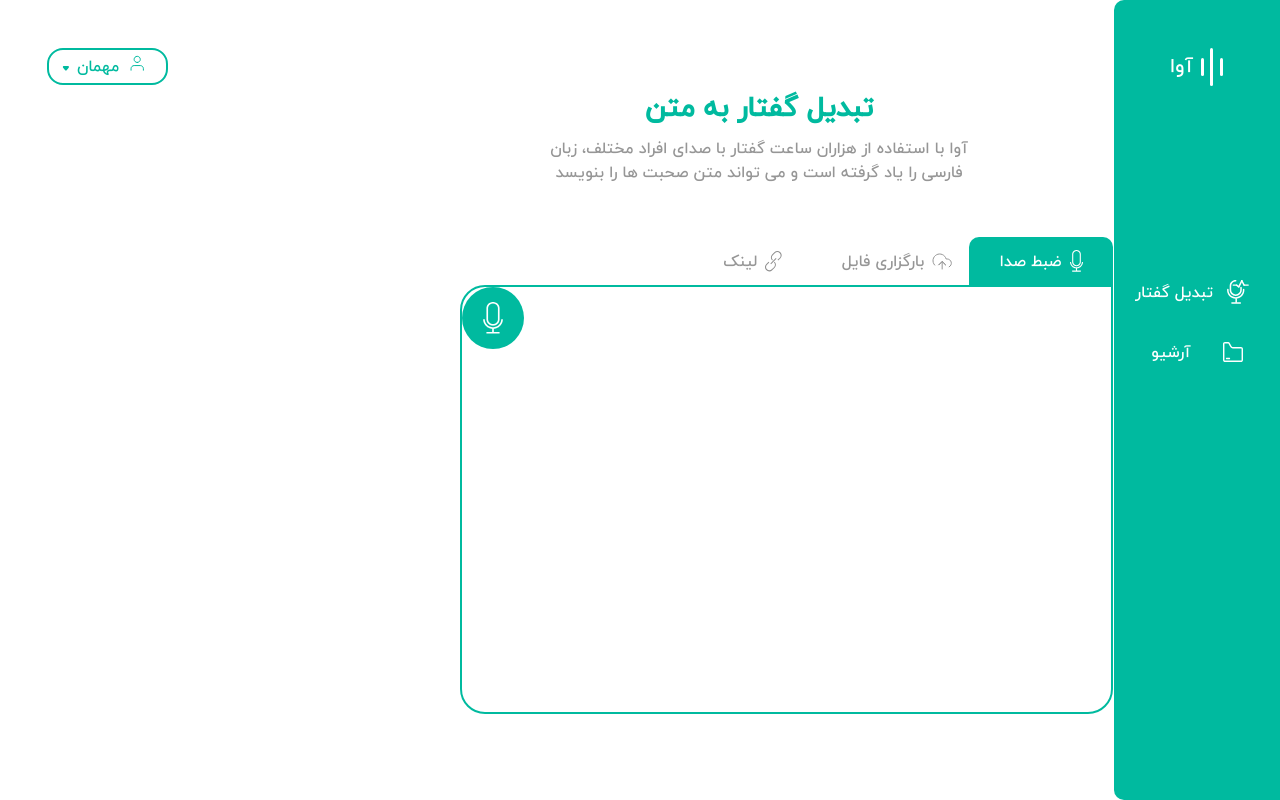
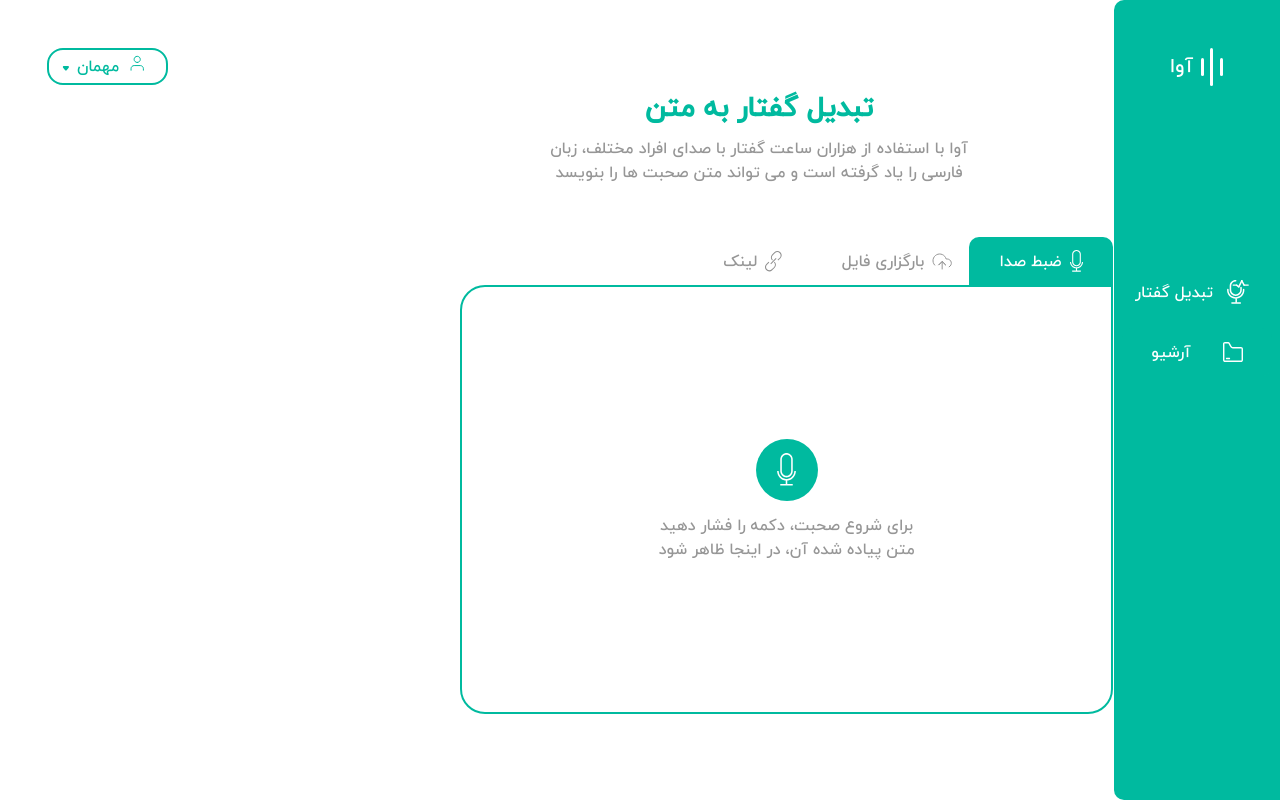
Before and after one commit to Hamid-Gholamreza/Ava, a React (Create React App) app: page /audio-to-text in a window 1280 px wide. Built offline with nearby package versions, Linux system fonts and the light colour scheme.

Commit message:
adding the toggle option to sidemenu

```diff
--- a/src/components/Account.jsx
+++ b/src/components/Account.jsx
@@ -5,7 +5,7 @@ import dropIcon from '../icons/drop_icon.svg'
 
 function Account() {
     return (
-        <div className="w-[121px] h-[37px] block h-9 text-custom-color-1 border-solid border-2 border-custom-color-1 rounded-2xl absolute
+        <div className="w-[121px] h-[37px] block text-custom-color-1 border-solid border-2 border-custom-color-1 rounded-2xl absolute
          top-[48px] left-[47px]">
             <button className="px-2 py-1">
                 <div className="flex flex-row-reverse">
--- a/src/components/AudioToTextContainer.jsx
+++ b/src/components/AudioToTextContainer.jsx
@@ -20,10 +20,14 @@ function AudioToTextContainer() {
                     <img src={chain_icon} alt="" />
                 </div>
             </div>
-            <div className="w-full h-[429px] rounded-b-[25px] rounded-tl-[25px] border-2 border-custom-color-1">
+            <div className="w-full h-[429px] rounded-b-[25px] rounded-tl-[25px] border-2 border-custom-color-1 flex
+            flex-col justify-center items-center gap-3">
                 <button className="w-[62px] h-[62px] bg-custom-color-1 rounded-full flex items-center justify-center">
                     <img src={mic_icon} alt="" className="w-[19.63px] h-[32.72px]"/>
                 </button>
+                <p className="text-custom-color-2 text-base w-[276px] font-light text-center">
+                    برای شروع صحبت، دکمه را فشار دهید متن پیاده شده آن، در اینجا ظاهر شود
+                </p>
             </div>
         </div>
     );
--- a/src/components/SideMenu.jsx
+++ b/src/components/SideMenu.jsx
@@ -1,11 +1,13 @@
-import React from "react";
+import React, {useState} from "react";
 import ava_icon from '../icons/sideMenu/ava_icon.svg';
 import archive_icon from '../icons/sideMenu/archive_icon.svg';
 import speech_icon from '../icons/sideMenu/speech_icon.svg';
 import { Link } from "react-router-dom";
 
 
-function SideMenu() {
+function SideMenu(props) {
+
+
 
     return(
         <div className="w-[166px] h-screen bg-custom-color-1 py-0 absolute top-0 right-0
@@ -16,15 +18,17 @@ function SideMenu() {
             </div>
 
             <div className="absolute top-[268px] text-center mx-2 flex flex-col justify-center items-center gap-3">
-                <div className="text-base w-[150px] h-[48px]">
-                    <Link to={'/audio-to-text'} className="flex w-full h-full justify-center items-center gap-1">
+                <div id="audioToText" key={0} className={`text-base w-[150px] h-[48px] rounded-[10px]
+                bg-${props.clickedItem === 'audioToText' ? 'custom-color-3': 'custom-color-1'}` }>
+                    <Link to={'/audio-to-text'} className="flex w-full h-full justify-center items-center gap-1" >
                         <p>تبدیل گفتار</p>
                         <img src={speech_icon} alt="" className="w-[42px] h-[24.81px]" />
                     </Link>
                 </div>
 
-                <div className="text-base flex mx-auto w-[150px] h-[48px]">
-                    <Link to={'/archive'} className="flex w-full h-full justify-center items-center gap-8">
+                <div id="archive" className={`text-base flex mx-auto w-[150px] h-[48px] rounded-[10px]
+                bg-${props.clickedItem === 'archive' ? 'custom-color-3': 'custom-color-1'}`}>
+                    <Link to={'/archive'} className="flex w-full h-full justify-center items-center gap-8" >
                         <p>آرشیو</p>
                         <img src={archive_icon} alt="" className="w-[20px] h-[20px]" />
                     </Link>
@@ -35,3 +39,7 @@ function SideMenu() {
 }
 
 export default SideMenu;
+
+
+
+// false => archive           true => audioToText
--- a/src/pages/Archive.jsx
+++ b/src/pages/Archive.jsx
@@ -7,7 +7,7 @@ function Archive() {
     return(
         <div className="bg-white text-white w-screen h-screen relative">
             <Account />
-            <SideMenu />
+            <SideMenu clickedItem='archive' />
         </div>
     );
 }
--- a/src/pages/AudioToText.jsx
+++ b/src/pages/AudioToText.jsx
@@ -12,7 +12,7 @@ function AudioToText() {
             <ChangeAudioToText />
             <AudioToTextContainer />
             <Account />
-            <SideMenu />
+            <SideMenu clickedItem='audioToText' />
         </div>
     );
 }
--- a/tailwind.config.js
+++ b/tailwind.config.js
@@ -9,6 +9,7 @@ module.exports = {
       colors: {
         'custom-color-1': '#00BA9F',
         'custom-color-2': '#969696',
+        'custom-color-3': '#02816E',
         'sidebar-width': '166px',
       },
     },
```
